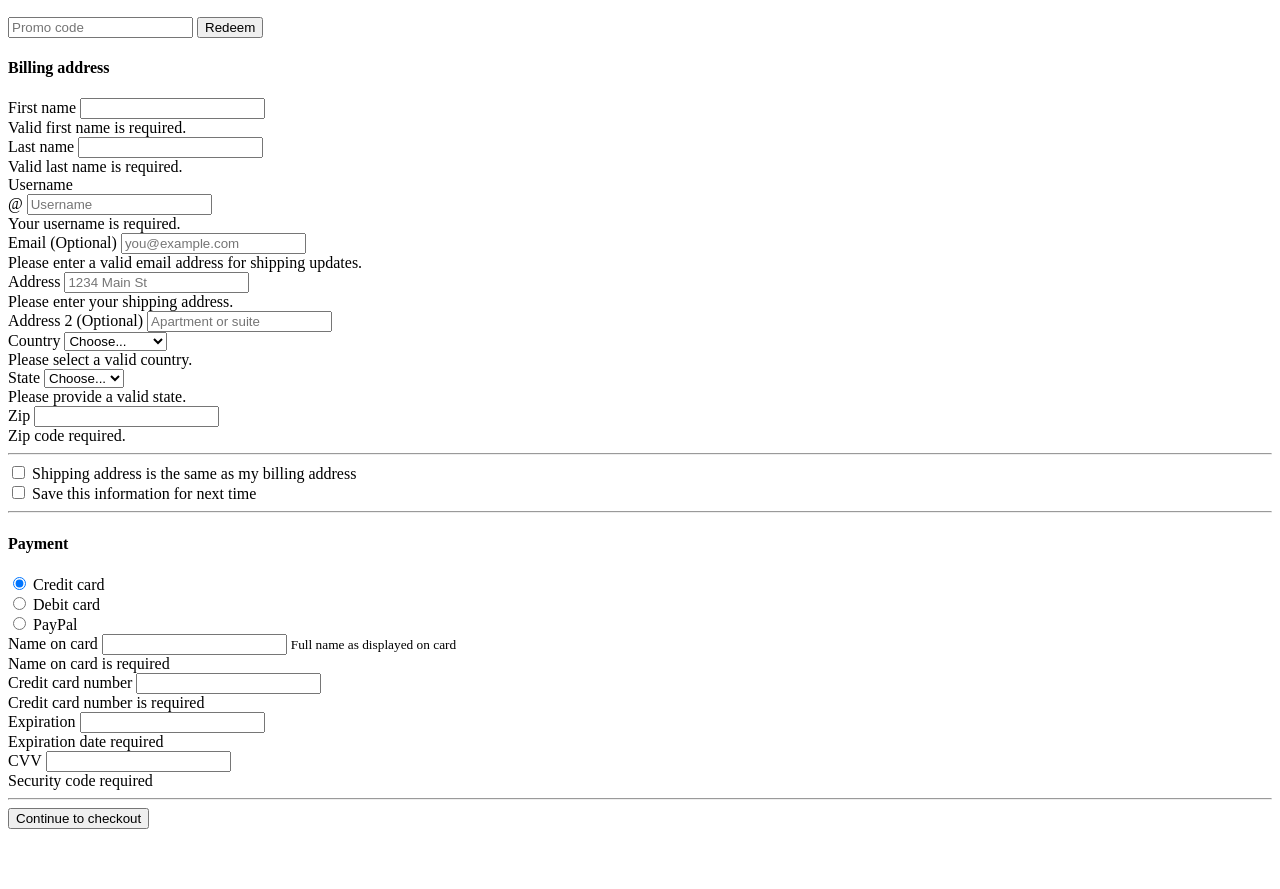
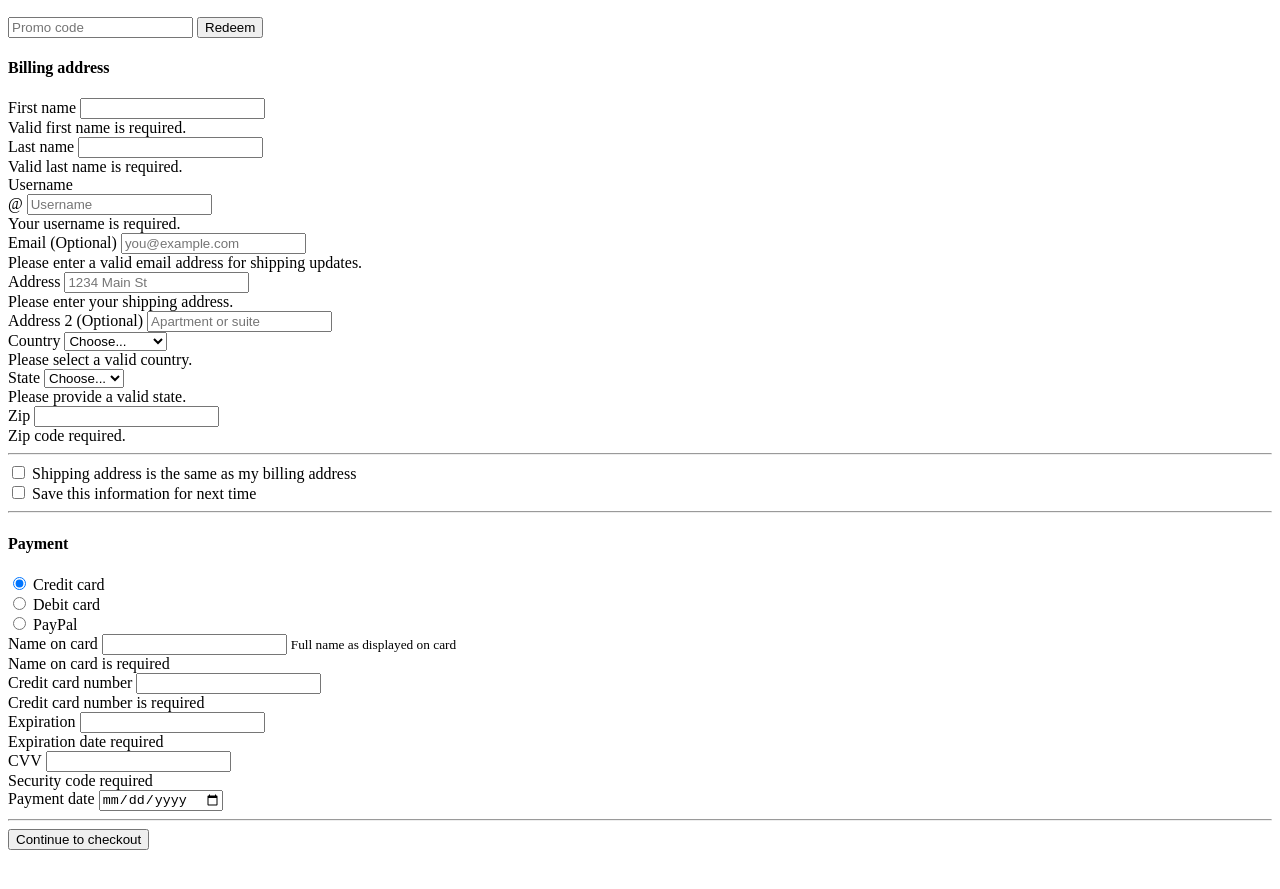
Before and after one commit to haeyun1/2024-2-oss-assignment-2, a plain HTML site: page form_nostyle.htm in a window 1280 px wide. Shown: the part 119-1008 px from the top of the page. Drawn offline with Linux system fonts and the light colour scheme.

Commit message:
add htm 2

```diff
--- a/form_nostyle.htm
+++ b/form_nostyle.htm
@@ -207,6 +207,16 @@
                   <input type="text" id="cc-cvv" placeholder="" required="" />
                   <div>Security code required</div>
                 </div>
+
+                <div>
+                  <label for="payment-date" class="form-label">Payment date</label>
+                <input
+                 type="date"
+                 class="form-control"
+                 id="payment-date"
+                 placeholder=""
+                 required>
+                </div>
               </div>
 
               <hr />
```
Also changed, not shown: form_style.htm (+15 -0 lines).
